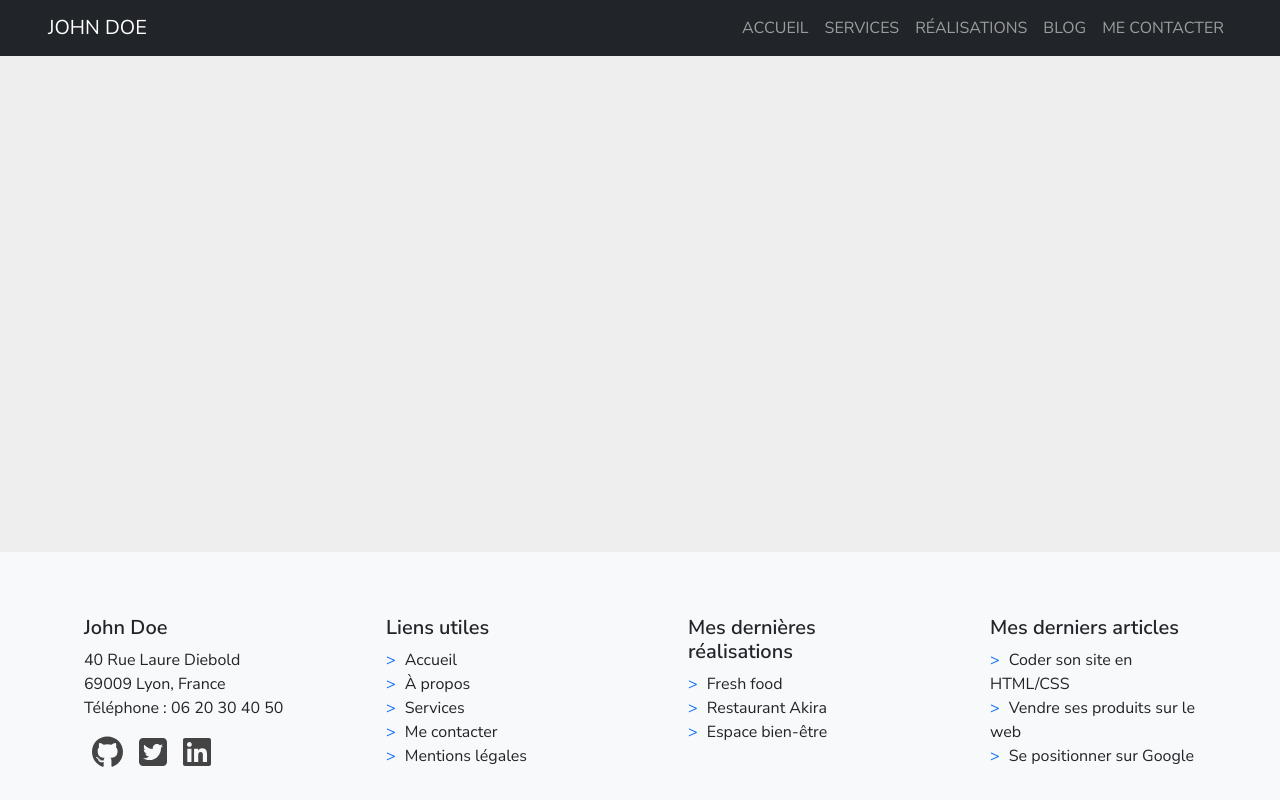
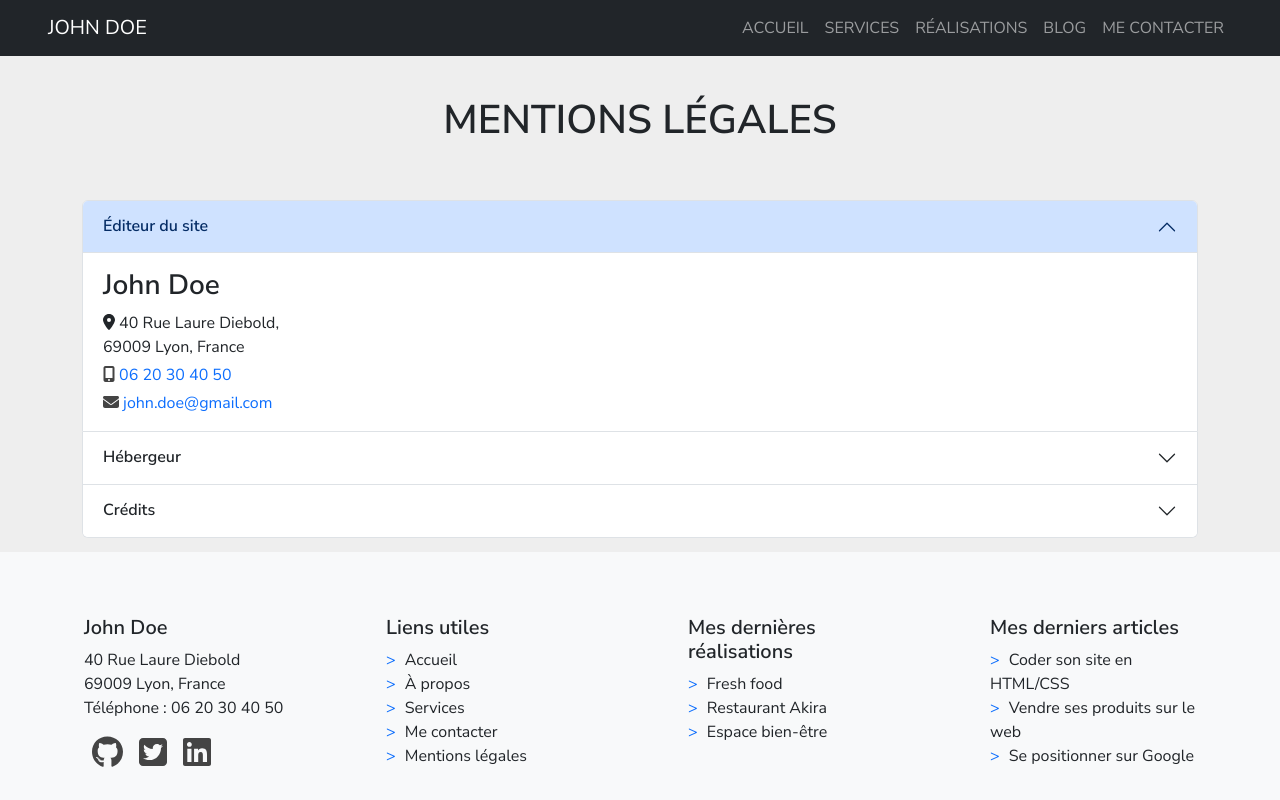
Before and after one commit to eihtac/cv-john-doe, a React (Vite) app: page /mentionslegales in a window 1280 px wide. Built offline with nearby package versions, Linux system fonts and the light colour scheme.

Commit message:
mentions legales

```diff
--- a/src/App.jsx
+++ b/src/App.jsx
@@ -6,6 +6,7 @@ import Services from "./pages/Services";
 import Realisations from "./pages/Realisations";
 import Blog from "./pages/Blog";
 import Contact from "./pages/Contact";
+import MentionsLegales from "./pages/MentionsLegales";
 import './index.css';
 
 import "./index.css"
@@ -22,6 +23,7 @@ const App = () => {
             <Route path="/realisations" element={<Realisations/>}></Route>
             <Route path="/blog" element={<Blog/>}></Route>
             <Route path="/contact" element={<Contact/>}></Route>
+            <Route path="/mentionslegales" element={<MentionsLegales/>}></Route>
           </Routes>
         </main>
         <Footer/>
--- a/src/components/Footer.jsx
+++ b/src/components/Footer.jsx
@@ -62,18 +62,18 @@ const Footer = () => {
                     <div className="col-md-3 px-5">
                         <h5>Mes dernières réalisations</h5>
                         <ul className="list-unstyled">
-                            <li><a href="#" className="text-decoration-none text-dark">Fresh food</a></li>
-                            <li><a href="#" className="text-decoration-none text-dark">Restaurant Akira</a></li>
-                            <li><a href="#" className="text-decoration-none text-dark">Espace bien-être</a></li>
+                            <li><a href="/realisations" className="text-decoration-none text-dark">Fresh food</a></li>
+                            <li><a href="/realisations" className="text-decoration-none text-dark">Restaurant Akira</a></li>
+                            <li><a href="/realisations" className="text-decoration-none text-dark">Espace bien-être</a></li>
                         </ul>
                     </div>
 
                     <div className="col-md-3 px-5">
                         <h5>Mes derniers articles</h5>
                         <ul className="list-unstyled">
-                            <li><a href="#" className="text-decoration-none text-dark">Coder son site en HTML/CSS</a></li>
-                            <li><a href="#" className="text-decoration-none text-dark">Vendre ses produits sur le web</a></li>
-                            <li><a href="#" className="text-decoration-none text-dark">Se positionner sur Google</a></li>
+                            <li><a href="/blog" className="text-decoration-none text-dark">Coder son site en HTML/CSS</a></li>
+                            <li><a href="/blog" className="text-decoration-none text-dark">Vendre ses produits sur le web</a></li>
+                            <li><a href="/blog" className="text-decoration-none text-dark">Se positionner sur Google</a></li>
                         </ul>
                     </div>
                 </div>
--- a/src/main.jsx
+++ b/src/main.jsx
@@ -2,6 +2,7 @@ import { StrictMode } from 'react';
 import { createRoot } from 'react-dom/client';
 import App from './App.jsx';
 import 'bootstrap/dist/css/bootstrap.min.css';
+import 'bootstrap/dist/js/bootstrap.bundle.min.js';
 import './index.css';
 
 createRoot(document.getElementById('root')).render(
--- /dev/null
+++ b/src/pages/MentionsLegales.jsx
@@ -0,0 +1,61 @@
+import { FontAwesomeIcon } from "@fortawesome/react-fontawesome";
+import { faLocationDot, faMobileScreenButton, faEnvelope, faGlobe } from "@fortawesome/free-solid-svg-icons";
+import "../index.css";
+
+const MentionsLegales = () => {
+    return (
+        <div className="mentions-legales pt-5 mt-5 d-flex justify-content-center align-items-center flex-column">
+            <h1 className="text-uppercase">Mentions Légales</h1>
+            <div className="underline mx-auto mb-4"></div>
+            <div className="accordion container mt-4" id="accordion">
+                <div className="accordion-item">
+                    <h2 className="accordion-header" id="headingOne">
+                        <button className="accordion-button fw-semibold" type="button" data-bs-toggle="collapse" data-bs-target="#collapseOne" aria-expanded="true" aria-controls="collapseOne">
+                            Éditeur du site
+                        </button>
+                    </h2>
+                    <div id="collapseOne" className="accordion-collapse collapse show" aria-labelledby="headingOne" data-bs-parent="#accordion">
+                        <div className="accordion-body">
+                            <h3>John Doe</h3>
+                            <address className="mb-1"><FontAwesomeIcon icon={faLocationDot}/> 40 Rue Laure Diebold, <br/>
+                            69009 Lyon, France</address>
+                            <a href="tel:+33620304050" className="text-decoration-none mb-1 d-block"><FontAwesomeIcon icon={faMobileScreenButton} style={{color: "#444444"}}/> 06 20 30 40 50 </a>
+                            <a href="mailto:john.doe@gmail.com" className="text-decoration-none d-block"><FontAwesomeIcon icon={faEnvelope} style={{color: "#444444"}}/> john.doe@gmail.com</a>
+                        </div>
+                    </div>
+                </div>
+                <div className="accordion-item">
+                    <h2 className="accordion-header" id="headingTwo">
+                        <button className="accordion-button collapsed fw-semibold" type="button" data-bs-toggle="collapse" data-bs-target="#collapseTwo" aria-expanded="false" aria-controls="collapseTwo">
+                            Hébergeur
+                        </button>
+                    </h2>
+                    <div id="collapseTwo" className="accordion-collapse collapse" aria-labelledby="headingTwo" data-bs-parent="#accordion">
+                        <div className="accordion-body">
+                            <h3>Always Data</h3>
+                            <address>91 rue du Faubourg Saint-Honoré, <br/>
+                                     75008 Paris</address>
+                            <a href="https://www.alwaysdata.com" className="text-decoration-none"><FontAwesomeIcon icon={faGlobe} style={{color: "#444444"}}/> www.alwaysdata.com</a>
+                        </div>
+                    </div>
+                </div>
+                <div className="accordion-item">
+                    <h2 className="accordion-header" id="headingThree">
+                        <button className="accordion-button collapsed fw-semibold" type="button" data-bs-toggle="collapse" data-bs-target="#collapseThree" aria-expanded="false" aria-controls="collapseThree">
+                            Crédits
+                        </button>
+                    </h2>
+                    <div id="collapseThree" className="accordion-collapse collapse" aria-labelledby="headingThree" data-bs-parent="#accordion">
+                        <div className="accordion-body">
+                            <h3>Crédits</h3>
+                            <p>Site développé par John Doe, étudiant du CEF.<br /> <br/>
+                            Les images libres de droit sont issues du site <a href="https://pixabay.com">Pixabay</a>.</p>
+                        </div>
+                    </div>
+                </div>
+            </div>
+        </div>
+    )
+}
+
+export default MentionsLegales;
```
